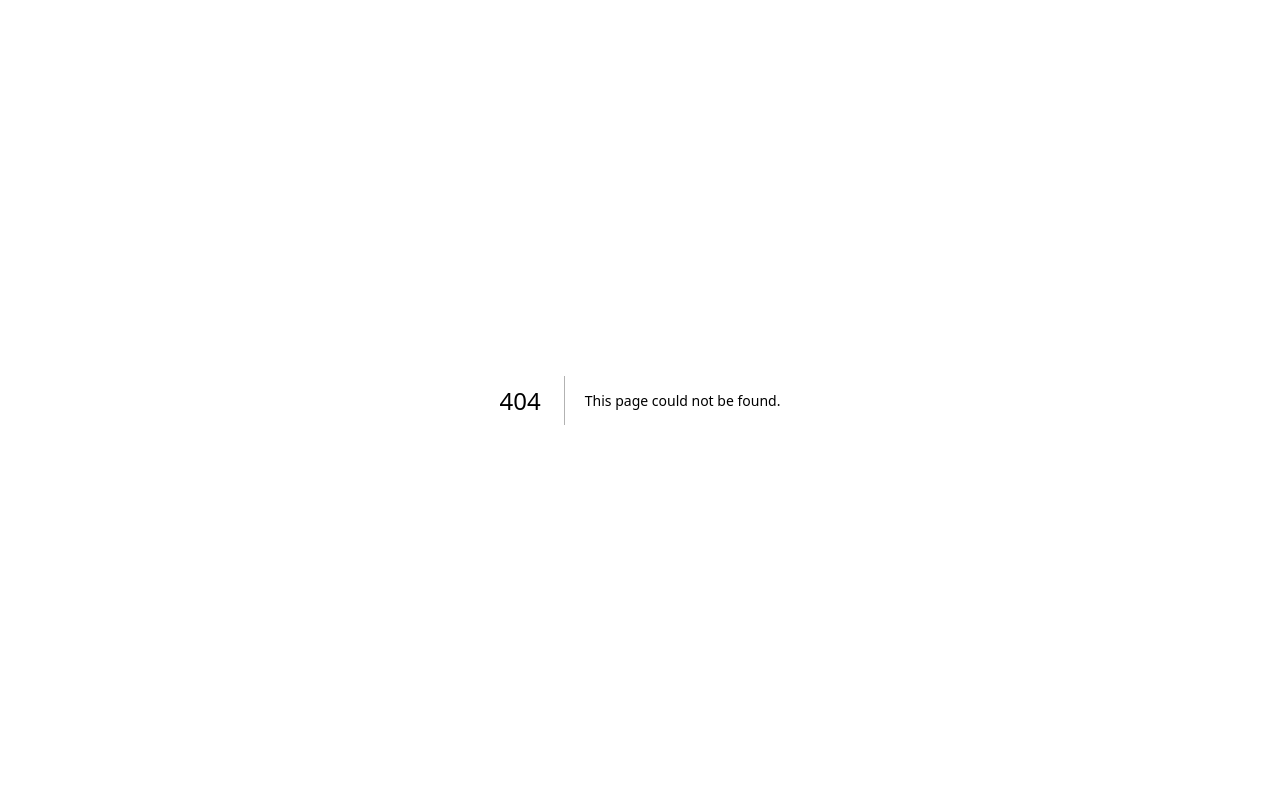
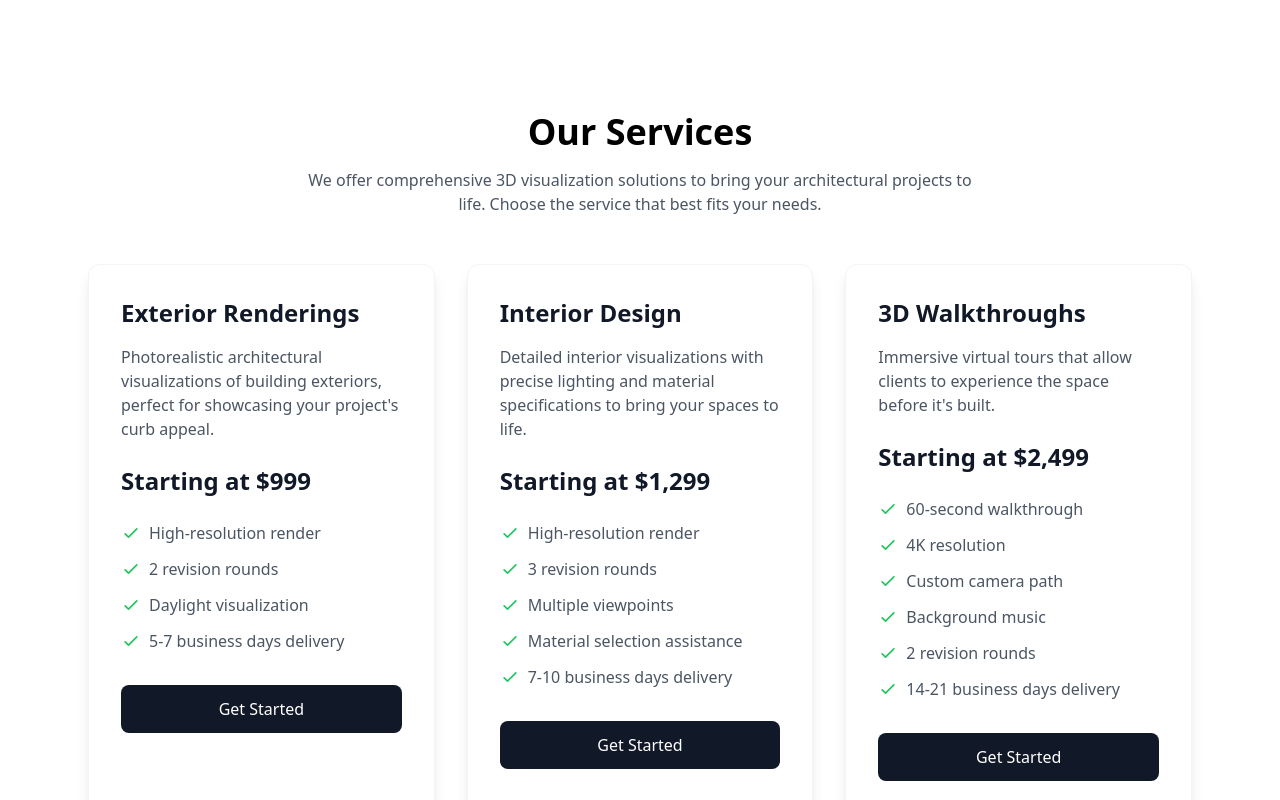
Before and after one commit to haydenhunter-projects/cc3d.website, a Next.js app: page /services in a window 1280 px wide. Before the commit this address had no page. Shown: the top 800 px of the page. Built offline with nearby package versions, Linux system fonts and the light colour scheme.

Commit message:
version 0.7 added services

```diff
--- a/app/page.js
+++ b/app/page.js
@@ -12,7 +12,7 @@ export default function Home() {
             <div className="hidden md:flex space-x-8">
               <a href="#hero" className="text-gray-600 hover:text-gray-900">Home</a>
               <a href="#about" className="text-gray-600 hover:text-gray-900">About Us</a>
-              <a href="#services" className="text-gray-600 hover:text-gray-900">Services</a>
+              <Link href="/services" className="text-gray-600 hover:text-gray-900">Services</Link>
               <a href="#portfolio" className="text-gray-600 hover:text-gray-900">Portfolio</a>
               <a href="#contact" className="px-4 py-2 bg-gray-900 text-white rounded-lg hover:bg-gray-800">
                 Contact
@@ -91,20 +91,24 @@ export default function Home() {
                 {
                   title: "Modern Villa",
                   category: "Exterior",
-                  image: "/istockphotoplaceholder.jpg"
+                  image: "/istockphotoplaceholder.jpg",
+                  slug: "modern-villa"
                 },
                 {
                   title: "Luxury Interior",
                   category: "Interior",
-                  image: "/istockphotoplaceholder.jpg"
+                  image: "/istockphotoplaceholder.jpg",
+                  slug: "luxury-interior"
                 },
                 {
                   title: "Office Complex",
                   category: "Commercial",
-                  image: "/istockphotoplaceholder.jpg"
+                  image: "/istockphotoplaceholder.jpg",
+                  slug: "office-complex"
                 }
               ].map((project, i) => (
-                <div key={i} className="group cursor-pointer">
+                <Link href={`/projects/${project.slug}`} key={i}>
+                  <div className="group cursor-pointer">
                     <div className="relative h-64 rounded-xl overflow-hidden mb-4">
                       <Image
                         src={project.image}
@@ -116,6 +120,7 @@ export default function Home() {
                     <h3 className="font-semibold text-gray-900">{project.title}</h3>
                     <p className="text-gray-600">{project.category}</p>
                   </div>
+                </Link>
               ))}
             </div>
           </div>
--- /dev/null
+++ b/app/projects/[slug]/page.js
@@ -0,0 +1,96 @@
+import Image from "next/image";
+import Link from "next/link";
+
+const projects = {
+  "modern-villa": {
+    title: "Modern Villa",
+    category: "Exterior",
+    image: "/istockphotoplaceholder.jpg",
+    description: "A contemporary residential project featuring clean lines and sustainable design. This modern villa combines luxury living with environmental consciousness, incorporating large windows for natural light and energy-efficient systems throughout.",
+    details: [
+      "4,500 square feet of living space",
+      "Sustainable materials and solar integration",
+      "Infinity pool with ocean views",
+      "Smart home automation"
+    ],
+    location: "Malibu, California"
+  },
+  "luxury-interior": {
+    title: "Luxury Interior",
+    category: "Interior",
+    image: "/istockphotoplaceholder.jpg",
+    description: "An elegant interior design project for a high-end penthouse. The space combines classic elements with modern luxury, featuring custom furniture and bespoke lighting solutions.",
+    details: [
+      "Open-concept living areas",
+      "Custom Italian marble finishes",
+      "Integrated home theater",
+      "Designer furniture collection"
+    ],
+    location: "Downtown Manhattan"
+  },
+  "office-complex": {
+    title: "Office Complex",
+    category: "Commercial",
+    image: "/istockphotoplaceholder.jpg",
+    description: "A state-of-the-art commercial office complex designed for the modern workforce. The project emphasizes collaborative spaces and workplace wellness, with a focus on natural light and green spaces.",
+    details: [
+      "200,000 square feet of office space",
+      "LEED Platinum certification",
+      "Rooftop garden and recreation area",
+      "Smart building management system"
+    ],
+    location: "Silicon Valley"
+  }
+};
+
+export default function ProjectPage({ params }) {
+  const project = projects[params.slug];
+
+  if (!project) {
+    return <div>Project not found</div>;
+  }
+
+  return (
+    <div className="pt-16">
+      <div className="max-w-6xl mx-auto px-6 py-12">
+        <Link
+          href="/#portfolio"
+          className="text-gray-600 hover:text-gray-900 mb-8 inline-block"
+        >
+          ← Back to Portfolio
+        </Link>
+
+        <div className="grid md:grid-cols-2 gap-12">
+          <div className="relative h-[400px] rounded-xl overflow-hidden">
+            <Image
+              src={project.image}
+              alt={project.title}
+              fill
+              className="object-cover"
+            />
+          </div>
+
+          <div>
+            <h1 className="text-4xl font-bold text-gray-900 mb-2">{project.title}</h1>
+            <p className="text-gray-600 text-lg mb-6">{project.category}</p>
+            <p className="text-gray-600 mb-8">{project.description}</p>
+
+            <div className="bg-gray-50 rounded-xl p-6">
+              <h2 className="font-semibold text-gray-900 mb-4">Project Details</h2>
+              <ul className="space-y-2">
+                {project.details.map((detail, i) => (
+                  <li key={i} className="text-gray-600">• {detail}</li>
+                ))}
+              </ul>
+              <div className="mt-4 pt-4 border-t border-gray-200">
+                <p className="text-gray-600">
+                  <span className="font-semibold">Location:</span> {project.location}
+                </p>
+              </div>
+            </div>
+          </div>
+        </div>
+      </div>
+    </div>
+  );
+}
--- /dev/null
+++ b/app/services/page.js
@@ -0,0 +1,104 @@
+import Link from "next/link";
+
+export default function ServicesPage() {
+  const services = [
+    {
+      title: "Exterior Renderings",
+      description: "Photorealistic architectural visualizations of building exteriors, perfect for showcasing your project's curb appeal.",
+      pricing: {
+        basic: "Starting at $999",
+        features: [
+          "High-resolution render",
+          "2 revision rounds",
+          "Daylight visualization",
+          "5-7 business days delivery"
+        ]
+      }
+    },
+    {
+      title: "Interior Design",
+      description: "Detailed interior visualizations with precise lighting and material specifications to bring your spaces to life.",
+      pricing: {
+        basic: "Starting at $1,299",
+        features: [
+          "High-resolution render",
+          "3 revision rounds",
+          "Multiple viewpoints",
+          "Material selection assistance",
+          "7-10 business days delivery"
+        ]
+      }
+    },
+    {
+      title: "3D Walkthroughs",
+      description: "Immersive virtual tours that allow clients to experience the space before it's built.",
+      pricing: {
+        basic: "Starting at $2,499",
+        features: [
+          "60-second walkthrough",
+          "4K resolution",
+          "Custom camera path",
+          "Background music",
+          "2 revision rounds",
+          "14-21 business days delivery"
+        ]
+      }
+    }
+  ];
+
+  return (
+    <div className="min-h-screen bg-white pt-16">
+      <div className="max-w-6xl mx-auto px-6 py-12">
+        <h1 className="text-4xl font-bold text-center mb-4">Our Services</h1>
+        <p className="text-gray-600 text-center mb-12 max-w-2xl mx-auto">
+          We offer comprehensive 3D visualization solutions to bring your architectural projects to life.
+          Choose the service that best fits your needs.
+        </p>
+
+        <div className="grid grid-cols-1 md:grid-cols-3 gap-8">
+          {services.map((service, index) => (
+            <div key={index} className="bg-white rounded-xl shadow-lg overflow-hidden border border-gray-100">
+              <div className="p-8">
+                <h3 className="text-2xl font-bold text-gray-900 mb-4">{service.title}</h3>
+                <p className="text-gray-600 mb-6">{service.description}</p>
+                <div className="text-2xl font-bold text-gray-900 mb-6">
+                  {service.pricing.basic}
+                </div>
+                <ul className="space-y-3">
+                  {service.pricing.features.map((feature, i) => (
+                    <li key={i} className="flex items-center text-gray-600">
+                      <svg className="w-5 h-5 text-green-500 mr-2" fill="none" stroke="currentColor" viewBox="0 0 24 24">
+                        <path strokeLinecap="round" strokeLinejoin="round" strokeWidth="2" d="M5 13l4 4L19 7" />
+                      </svg>
+                      {feature}
+                    </li>
+                  ))}
+                </ul>
+                <Link
+                  href="/#contact"
+                  className="mt-8 block w-full text-center bg-gray-900 text-white py-3 rounded-lg hover:bg-gray-800 transition-colors"
+                >
+                  Get Started
+                </Link>
+              </div>
+            </div>
+          ))}
+        </div>
+
+        <div className="mt-16 text-center">
+          <h2 className="text-2xl font-bold mb-4">Need a Custom Solution?</h2>
+          <p className="text-gray-600 mb-8">
+            Contact us for custom project requirements or package combinations.
+            We'll be happy to provide a tailored quote for your specific needs.
+          </p>
+          <Link
+            href="/#contact"
+            className="inline-block px-8 py-3 bg-gray-900 text-white rounded-lg hover:bg-gray-800 transition-colors"
+          >
+            Contact Us
+          </Link>
+        </div>
+      </div>
+    </div>
+  );
+}
```
Lines whose indentation alone changed are shown as unchanged.
